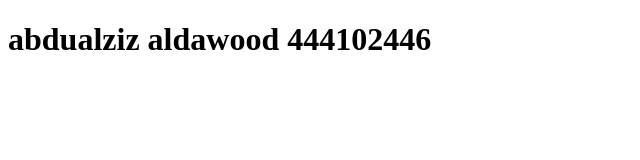
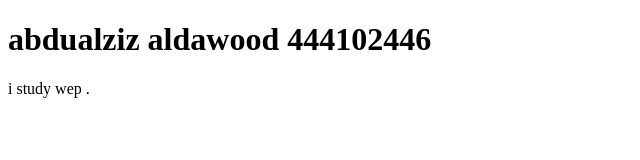
Before and after one commit to 444102446/wep, a plain HTML site: page index.html in a window 1280 px wide. Shown: the full height of the page, 0-640 px from the left. Drawn offline with Linux system fonts and the light colour scheme.

Commit message:
Update index.html: add paragraph with this semester courses

```diff
--- a/index.html
+++ b/index.html
@@ -5,6 +5,8 @@
 </head>
 <body>
 <h1>abdualziz aldawood 444102446</h1>
-
+  <p>
+   i study wep .
+  </p>
 </body>
 </html>
```
